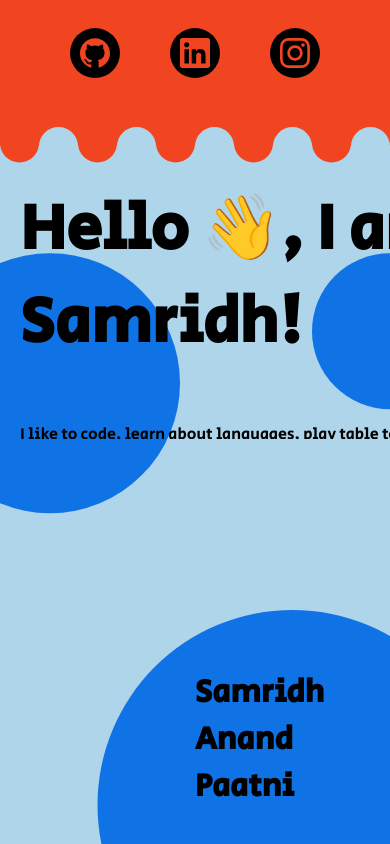
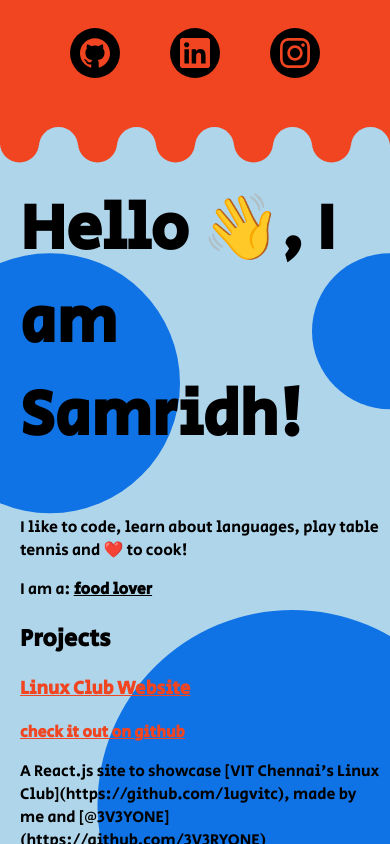
Before and after one commit to The5thAxiom/portfolio-old, a React (Create React App) app: page / in a window 390 px wide. Shown: the top 844 px of the page. Built offline with nearby package versions, Linux system fonts and the light colour scheme.

Commit message:
word-wrap added in main and code cleanup

```diff
--- a/src/components/backgroundShapes.css
+++ b/src/components/backgroundShapes.css
@@ -55,20 +55,12 @@
     width: calc(var(--circle-two-radius) * 2);
     height: calc(var(--circle-two-radius) * 2);
     border-radius: calc(var(--circle-two-radius) * 2);
-    z-index: 5;
+    z-index: -1;
 
     transform: translate(
         calc(100vw - var(--circle-two-radius) * 1.5),
         calc(100vh - var(--circle-two-radius) * 1.5)
     );
-}
-
-.offset-heading {
-    font-size: min(4rem, calc(100vh / 10));
-    word-wrap: break-word;
-    width: calc(var(--circle-one-radius) * 1.5);
-    margin-top: calc(var(--circle-two-radius) * 0.4);
-    margin-left: calc(var(--circle-two-radius) * 0.4);
 }
 
 #bg-circle-three {
@@ -131,12 +123,6 @@
         );
     }
 
-    .offset-heading {
-        margin-top: calc(var(--circle-two-radius) * 0.3);
-        margin-left: calc(var(--circle-two-radius) * 0.5);
-        font-size: 2rem;
-    }
-
     #bg-circle-three {
         transform: translate(80vw, 30vh);
     }
--- a/src/components/backgroundShapes.tsx
+++ b/src/components/backgroundShapes.tsx
@@ -17,11 +17,7 @@ export default function BackgroundShapes() {
                 <div className='bg-wave-circle no-colour' />
             </div>
             <div id='bg-circle-one' />
-            <div id='bg-circle-two'>
-                <div className='offset-heading'>
-                    <b>Samridh Anand Paatni</b>
-                </div>
-            </div>
+            <div id='bg-circle-two' />
             <div id='bg-circle-three' />
         </div>
     );
--- a/src/index.css
+++ b/src/index.css
@@ -40,12 +40,7 @@ body,
 main {
     margin: 10px;
     margin-left: calc(var(--wave-width) + var(--wave-radius));
-    /* width: calc(100vw - var(--wave-width)); */
-    width: 500px;
-    height: 500px;
-    white-space: pre-wrap;
-    border: none;
-    /* background-color: red; */
+    word-wrap: break-word;
 }
 
 *::selection {
@@ -54,7 +49,6 @@ main {
 }
 
 a::selection {
-    /* color: var(--light-blue); */
     color: black;
 }
 
@@ -72,10 +66,6 @@ h1 {
     font-size: 4rem;
 }
 
-/* section {
-    min-height: 100%;
-} */
-
 @media only screen and (max-width: 600px) {
     :root {
         --circle-one-radius: min(calc(100vh / 5), calc(100vw / 3));
@@ -91,7 +81,6 @@ h1 {
         padding-left: 10px;
         margin-left: 10px;
         margin-top: calc(var(--wave-width) + var(--wave-radius));
-        max-height: calc(100vw - var(--wave-width));
     }
 }
 
--- a/src/index.tsx
+++ b/src/index.tsx
@@ -3,7 +3,6 @@ import ReactDOM from 'react-dom/client';
 import App from './App';
 import './index.css';
 import BackgroundShapes from './components/backgroundShapes';
-import 'bootstrap-icons/font/bootstrap-icons.css';
 import Navbar from './components/navbar';
 
 const root = ReactDOM.createRoot(
@@ -14,7 +13,6 @@ root.render(
         <>
             <BackgroundShapes />
             <Navbar />
-            {/* <main /> */}
             <App />
         </>
     </React.StrictMode>
```
